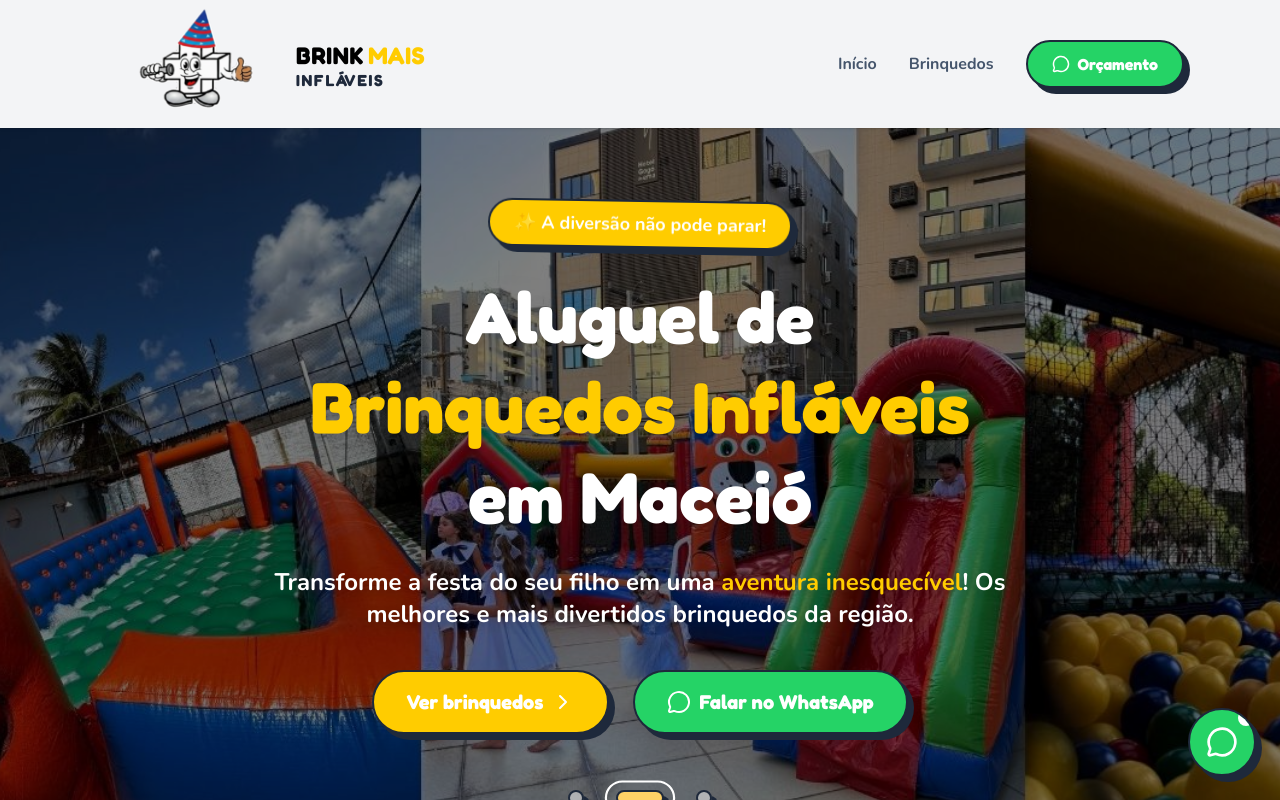
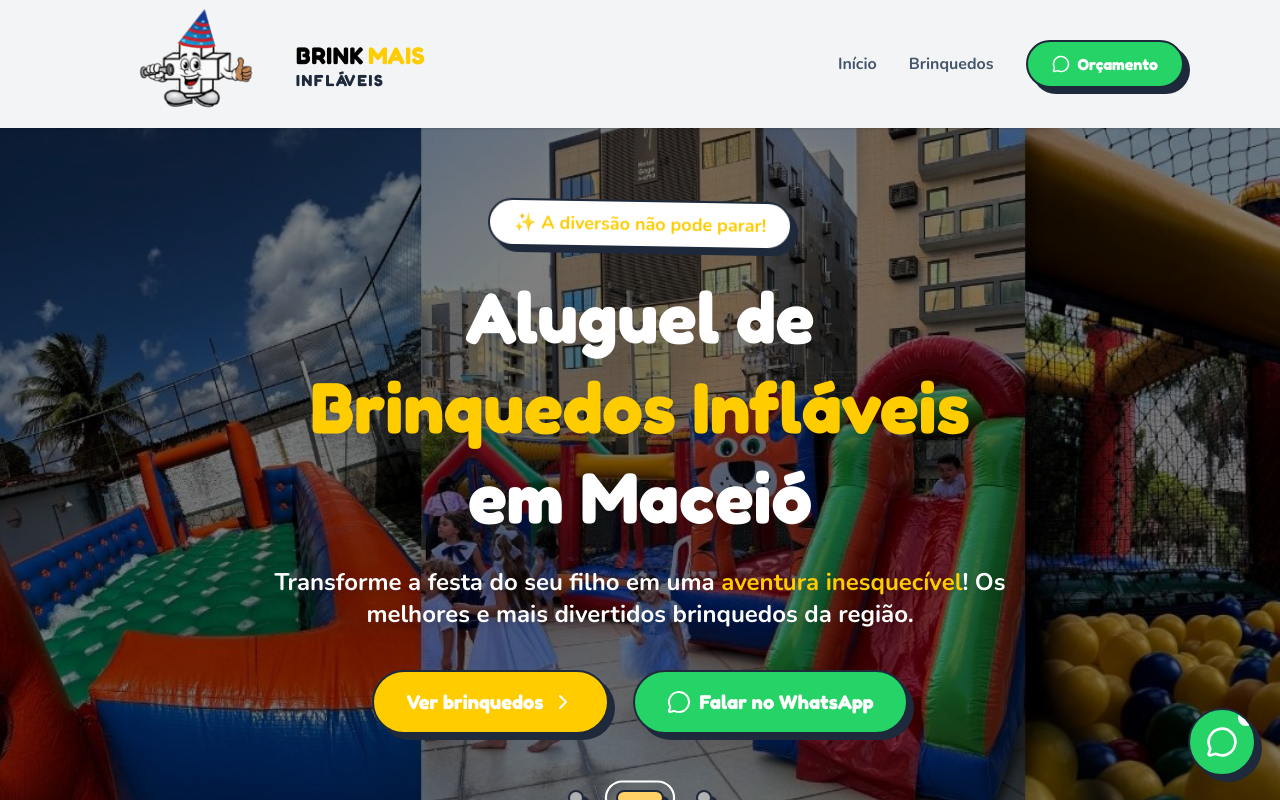
Before and after one commit to lvxzxn/brinkmais, a React (Vite) app: page / in a window 1280 px wide. Shown: the top 800 px of the page. Built offline with nearby package versions, Linux system fonts and the light colour scheme.

Commit message:
style: change bg-accent to bg-white

```diff
--- a/src/components/Hero.tsx
+++ b/src/components/Hero.tsx
@@ -84,14 +84,14 @@ const Hero = () => {
         className="absolute left-4 z-30 p-3 md:p-4 bg-accent hover:bg-yellow-400 text-white rounded-full shadow-cartoon hover:shadow-cartoon-hover transition-all opacity-0 group-hover:opacity-100 focus:opacity-100 hover:scale-110 active:scale-95 border-2 border-text -translate-y-1/2 top-1/2"
         aria-label="Imagem anterior"
       >
-        <ChevronLeft size={36} className="text-text" />
+        <ChevronLeft size={36} className="text-white" />
       </button>
       <button
         onClick={() => paginate(1)}
         className="absolute right-4 z-30 p-3 md:p-4 bg-accent hover:bg-yellow-400 text-white rounded-full shadow-cartoon hover:shadow-cartoon-hover transition-all opacity-0 group-hover:opacity-100 focus:opacity-100 hover:scale-110 active:scale-95 border-2 border-text -translate-y-1/2 top-1/2"
         aria-label="Próxima imagem"
       >
-        <ChevronRight size={36} className="text-text" />
+        <ChevronRight size={36} className="text-white" />
       </button>
 
       {/* Stylized Animated Dots */}
@@ -142,7 +142,7 @@ const Hero = () => {
             initial={{ scale: 0 }}
             animate={{ scale: 1 }}
             transition={{ delay: 0.2, type: "spring", stiffness: 200 }}
-            className="inline-block bg-accent px-6 py-2 rounded-full shadow-cartoon text-white font-bold text-lg mb-6 border-2 border-text transform -rotate-2 animate-wiggle"
+            className="inline-block bg-white px-6 py-2 rounded-full shadow-cartoon text-accent font-bold text-lg mb-6 border-2 border-text transform -rotate-2 animate-wiggle"
           >
             ✨ A diversão não pode parar!
           </motion.div>
```
